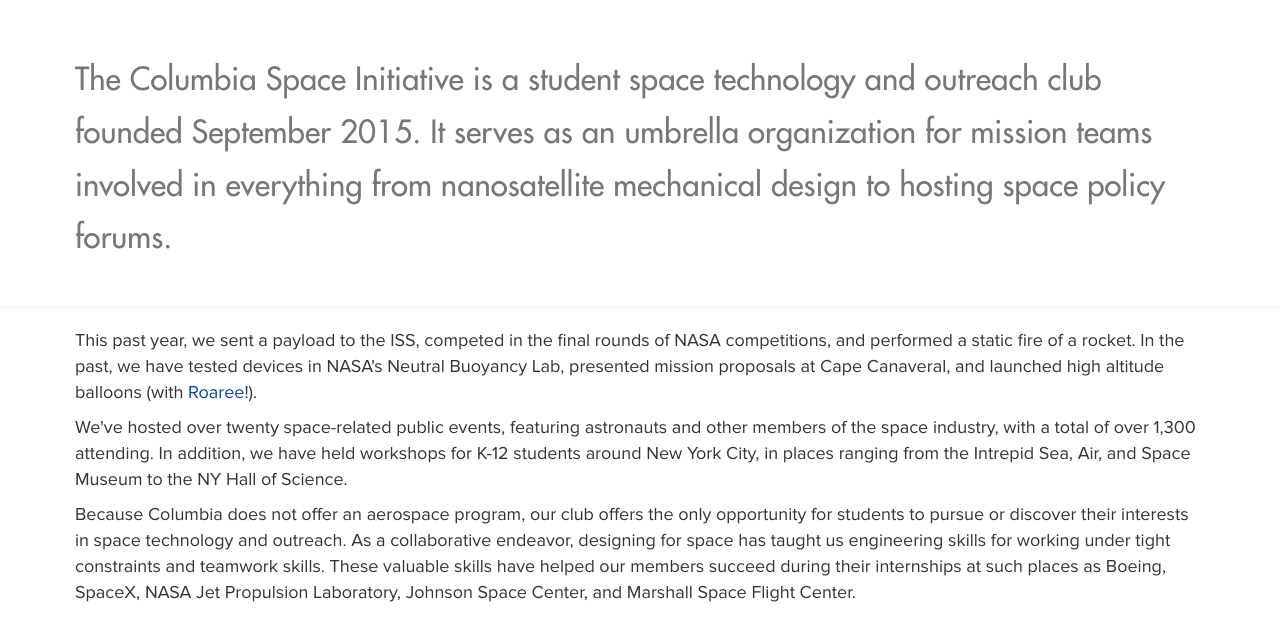
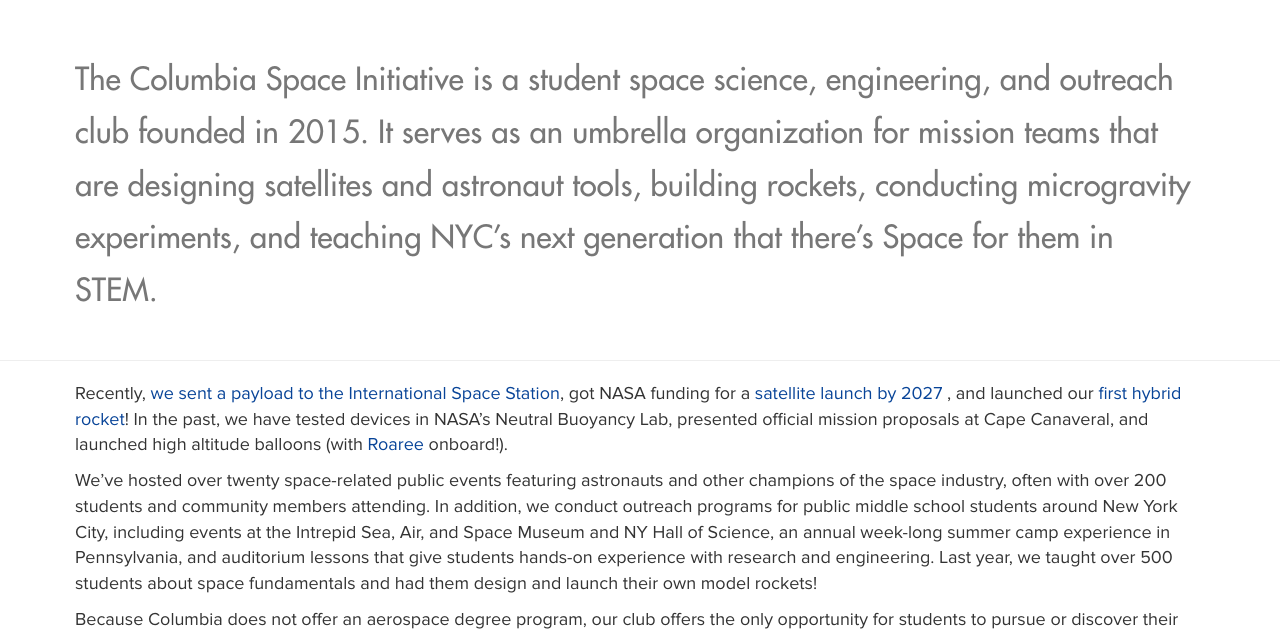
Before and after one commit to columbiaspace/columbiaspace.org, a Jekyll site: the page built from about.html, in a window 1280 px wide and 900 px high, scrolled down 702 px, cut to the strip 202-833 px from the top of the window. Built offline with Jekyll 4.4.1, drawn with Linux system fonts in a browser that asks for light colours; nearby versions of some CDN libraries; comment, search, counter and statistics services are not loaded; some of the changed text lies outside the part shown.

Commit message:
About and home page updates

```diff
--- a/about.html
+++ b/about.html
@@ -10,7 +10,11 @@
 <div class="group-abstract">
 	<div class="container">
 		<h2><small>
-	The Columbia Space Initiative is a student space technology and outreach club founded September 2015. It serves as an umbrella organization for mission teams involved in everything from nanosatellite mechanical design to hosting space policy forums.
+			The Columbia Space Initiative is a student space science, engineering,
+			and outreach club founded in 2015. It serves as an umbrella organization
+			for mission teams that are designing satellites and astronaut tools,
+			building rockets, conducting microgravity experiments, and teaching
+			NYC’s next generation that there’s Space for them in STEM.
 		</small></h2>
 
 	</div>
@@ -21,14 +25,38 @@
 <div class="group-abstract">
 	<div class="container about-center">
 		<div>
+
+
 			<p>
-        This past year, we sent a payload to the ISS, competed in the final rounds of NASA competitions, and performed a static fire of a rocket. In the past, we have tested devices in NASA's Neutral Buoyancy Lab, presented mission proposals at Cape Canaveral, and launched high altitude balloons (with <a href='https://youtu.be/5US99GBWdAA'>Roaree</a>!).
+				Recently, <a href="https://www.engineering.columbia.edu/news/columbia-undergrads-launch-microbes-into-space" target="_blank">we sent a payload to the International Space Station</a>,
+
+				got NASA funding for a <a href="https://www.nasa.gov/feature/nasa-announces-selection-of-candidates-for-cubesat-space-missions" target="_blank">satellite launch by 2027</a>
+				, and launched our <a href="https://news.columbia.edu/content/what-blast" target="_blank">first hybrid rocket</a>! In the
+				past, we have tested devices in NASA’s Neutral Buoyancy Lab, presented official
+				mission proposals at Cape Canaveral, and launched high altitude balloons (with
+				<a href="https://youtu.be/5US99GBWdAA" target="_blank">Roaree</a> onboard!).
 			</p>
 			<p>
-        We've hosted over twenty space-related public events, featuring astronauts and other members of the space industry, with a total of over 1,300 attending. In addition, we have held workshops for K-12 students around New York City, in places ranging from the Intrepid Sea, Air, and Space Museum to the NY Hall of Science.
+				We’ve hosted over twenty space-related public events featuring astronauts and
+				other champions of the space industry, often with over 200 students and
+				community members attending. In addition, we conduct outreach programs for
+				public middle school students around New York City, including events at the
+				Intrepid Sea, Air, and Space Museum and NY Hall of Science, an annual week-long
+				summer camp experience in Pennsylvania, and auditorium lessons that give
+				students hands-on experience with research and engineering. Last year, we taught
+				over 500 students about space fundamentals and had them design and launch their
+				own model rockets!
 			</p>
 			<p>
-        Because Columbia does not offer an aerospace program, our club offers the only opportunity for students to pursue or discover their interests in space technology and outreach. As a collaborative endeavor, designing for space has taught us engineering skills for working under tight constraints and teamwork skills. These valuable skills have helped our members succeed during their internships at such places as Boeing, SpaceX, NASA Jet Propulsion Laboratory, Johnson Space Center, and Marshall Space Flight Center.
+				Because Columbia does not offer an aerospace degree program, our club offers the
+				only opportunity for students to pursue or discover their interests in space
+				technology and outreach. As a collaborative endeavor, these pursuits have taught
+				us hands-on engineering skills that aren’t built in the classroom, fostered new
+				passions for science research and communication, and grown CSI to be the largest
+				STEM organization at Columbia. Our members and alumni succeed during their
+				internships at organizations like Boeing, SpaceX, and NASA, have continued to
+				higher education at universities including MIT, Stanford, and Georgia Tech, and
+				have earned some of the world’s most prestigious fellowships along the way.
 			</p>
 		</div>
 	</div>
--- a/index.html
+++ b/index.html
@@ -16,7 +16,7 @@
 <div class="group-abstract" id="aboutsection">
   <div class="container">
     <h2>
-      Beyond Earth.
+		Where there’s Space for Everyone.
     </h2>
     <h2><small>
 	The Columbia Space Initiative is a group of students and professors dedicated to the pursuit of knowledge in near-space, space, and beyond.
```
Lines whose indentation alone changed are shown as unchanged.
